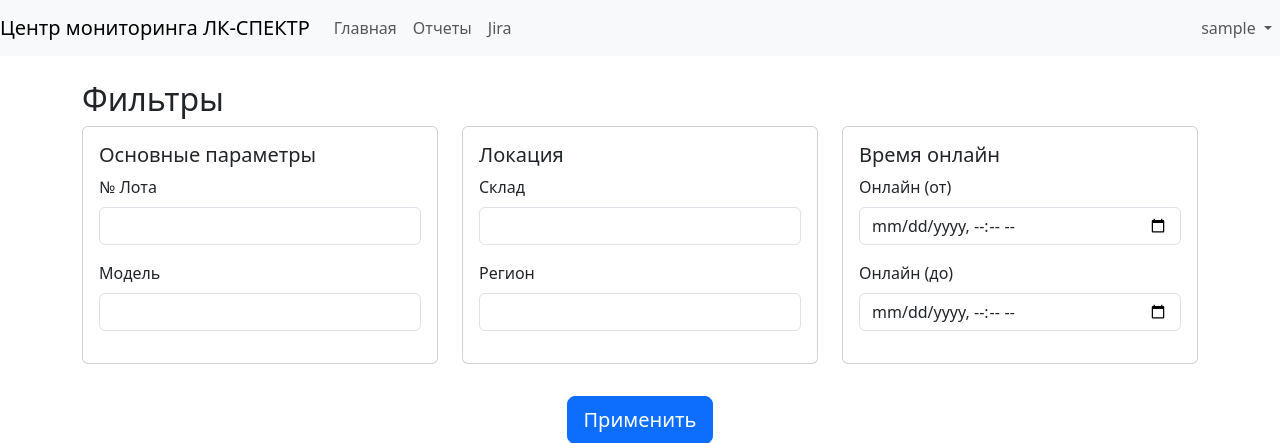
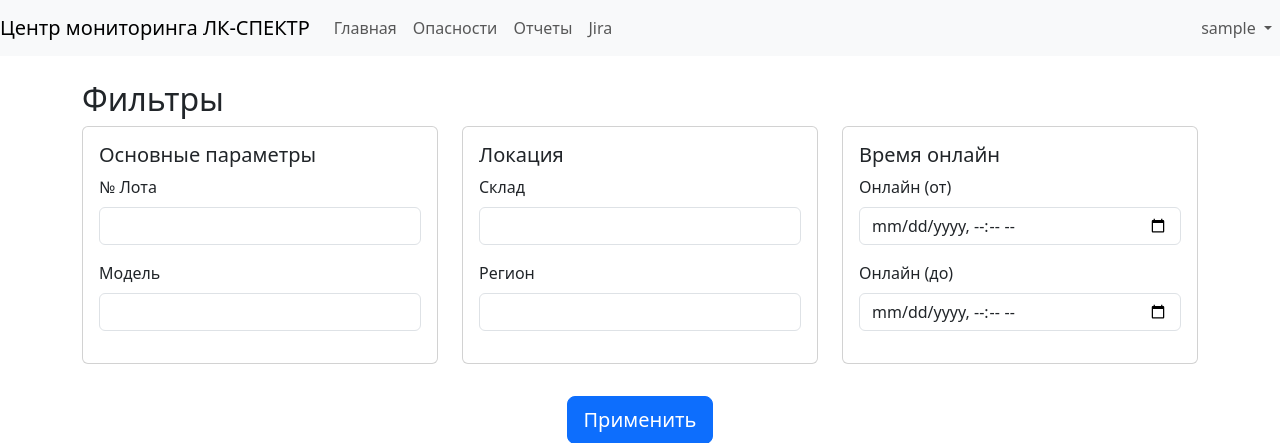
Before and after one commit to KiraPixel/flask-cm-spectr, a Flask app: page / in a window 1280 px wide. Shown: the top 443 px of the page. Run offline with Flask 3, Linux system fonts and the light colour scheme; the visitor is signed in with stand-in values (Sample User, id 1); tables that the repository leaves empty hold one stand-in row (values such as "Sample post").

Commit message:
LAST SUKA DOCKER UPDATE :angry:

```diff
--- a/app/templates/main.html
+++ b/app/templates/main.html
@@ -19,6 +19,9 @@
                 {% if session.username %}
                 <li class="nav-item">
                     <a class="nav-link {% if request.endpoint == 'main.index' %}active{% endif %}" href="/">Главная</a>
+                </li>
+                <li class="nav-item">
+                    <a class="nav-link {% if request.endpoint == 'main.rep' %}active{% endif %}" href="/">Опасности</a>
                 </li>
                 <li class="nav-item">
                     <a class="nav-link {% if request.endpoint == 'main.rep' %}active{% endif %}" href="/rep">Отчеты</a>
```
